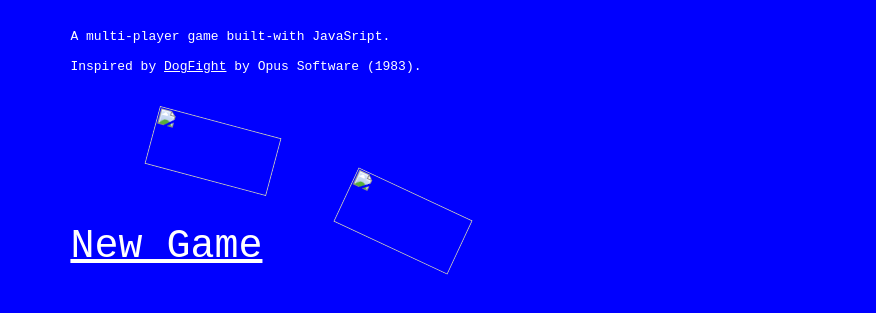
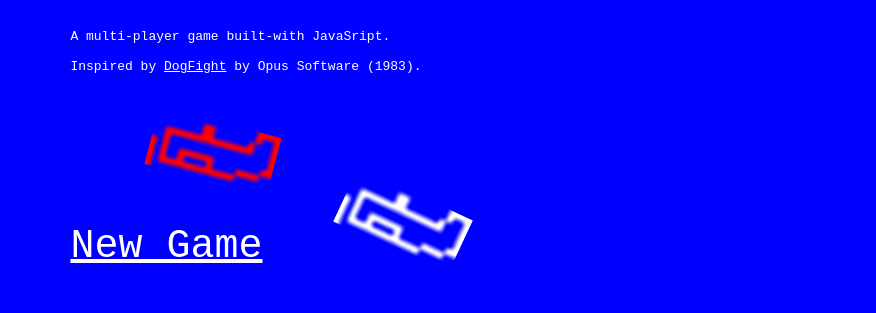
Before and after one commit to glynnbird/dogfight, a plain HTML site: page index.html in a window 1280 px wide. Shown: the part 99-412 px from the top of the page, 0-876 px from the left. Drawn offline with Linux system fonts and the light colour scheme; the site is published under a folder, as on GitHub Pages, so addresses that start at the root find nothing.

Commit message:
fix paths

```diff
--- a/index.html
+++ b/index.html
@@ -18,8 +18,8 @@
         A multi-player game built-with JavaSript.
 
         Inspired by <a target="_new" class="front" href="http://www.retrogames.co.uk/027297/Other-Formats/Dogfight-by-Opus-Software">DogFight</a> by Opus Software (1983).
-        <img src="/img/plane-white.png" class="whiteplane" />
-        <img src="/img/plane-red.png" class="redplane" />
+        <img src="img/plane-white.png" class="whiteplane" />
+        <img src="img/plane-red.png" class="redplane" />
 
 
 
```
Also changed, not shown: README.md, img/homepage.png.
